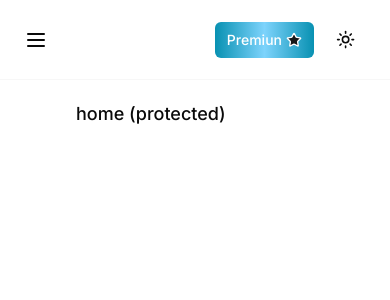
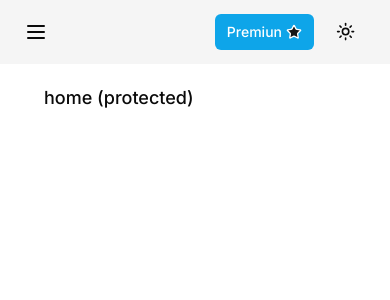
Before and after one commit to Henrytos/Build-a-SaaS-AI-Companion, a Next.js app: page / in a window 390 px wide. Shown: the top 300 px of the page. Built offline with nearby package versions, Linux system fonts and the light colour scheme.

Commit message:
Refactor layout and navbar styles for improved responsiveness and visual consistency

```diff
--- a/app/(root)/(routes)/layout.tsx
+++ b/app/(root)/(routes)/layout.tsx
@@ -6,7 +6,7 @@ export default function RootLayout({
   children: React.ReactNode;
 }) {
   return (
-    <main className="w-full  pt-20 px-14">
+    <main className="w-full  pt-16 px-6 md:px-14">
       <NavBar />
       {children}
     </main>
--- a/components/nav-bar.tsx
+++ b/components/nav-bar.tsx
@@ -14,7 +14,7 @@ const poppins = Poppins({
 
 const NavBar = () => {
   return (
-    <header className="w-full flex justify-between items-center  fixed top-0 left-0 px-6 md:px-14 border-b border-secondary/80 h-20">
+    <header className="w-full flex justify-between items-center  fixed top-0 left-0 px-6 md:px-14 border-b border-secondary/80 h-16 z-50 bg-secondary">
       <div>
         <Link href="/" className="hidden md:block">
           <h1 className={cn("md:text-3xl font-bold", poppins.className)}>
--- a/components/ui/button.tsx
+++ b/components/ui/button.tsx
@@ -19,7 +19,7 @@ const buttonVariants = cva(
         ghost: "hover:bg-accent hover:text-accent-foreground",
         link: "text-primary underline-offset-4 hover:underline",
         premiun:
-          "bg-gradient-to-r from-cyan-600 via-sky-300 to-cyan-600 text-white ",
+          "bg-gradient-to-r from-sky-500 via-cyna-600 to-sky-500 text-white ",
       },
       size: {
         default: "h-10 px-4 py-2",
```
